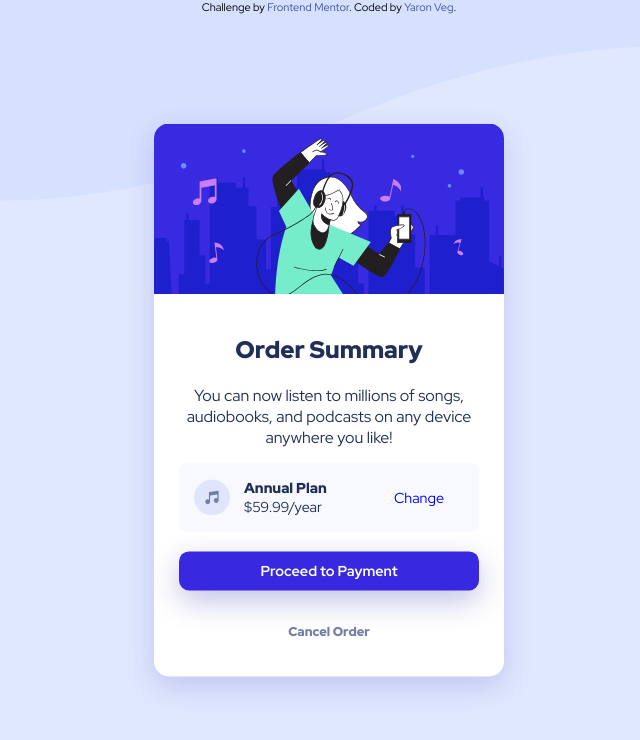
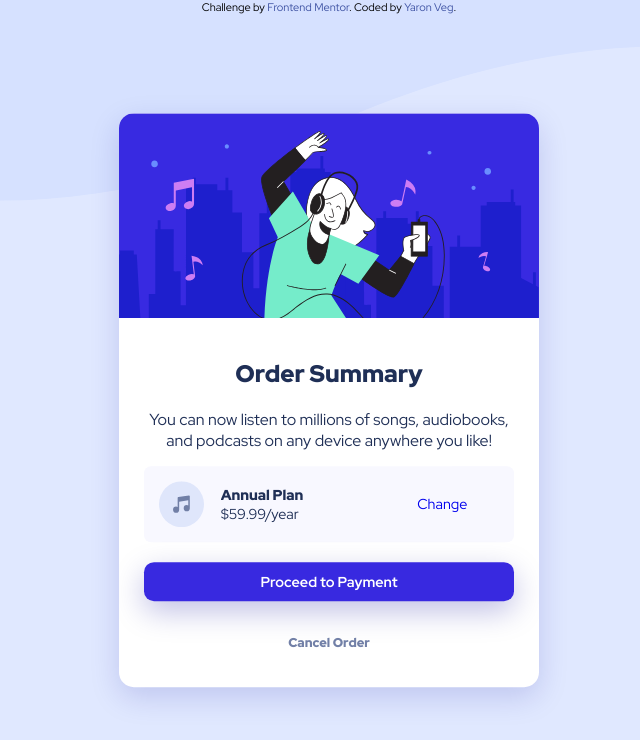
Before and after one commit to yaronveg/Order-summary-component, a plain HTML site: page index.html in a window 1280 px wide. Shown: the whole page, without its empty margins (311-951 px from the left). Drawn offline with Linux system fonts and the light colour scheme.

Commit message:
style resize component width fix

```diff
--- a/style.css
+++ b/style.css
@@ -16,7 +16,7 @@ a {
 
 .orderSumCard {
   position: absolute;
-  width: 350px;
+  width: 420px;
   border-radius: 15px;
   top: 50%;
   left: 50%;
```
